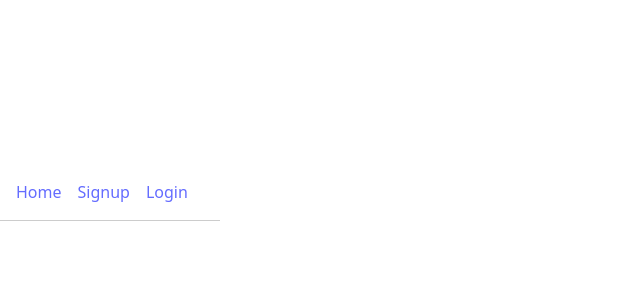
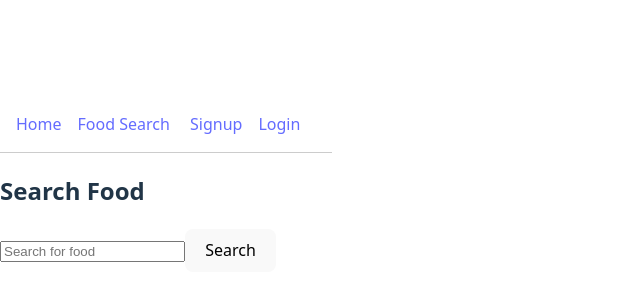
Before and after one commit to Hernerdez/macro_tracker, a React (Vite) app in the folder macro-tracker-frontend/: page /search in a window 1280 px wide. Before the commit this address had no page. Shown: the part 208-508 px from the top of the page, without its empty margins (0-640 px from the left). Built offline with nearby package versions, Linux system fonts and the light colour scheme.

Commit message:
added food search lookup

```diff
--- a/macro-tracker-frontend/src/App.jsx
+++ b/macro-tracker-frontend/src/App.jsx
@@ -5,6 +5,8 @@ import Login from './Login';
 import Dashboard from './Dashboard';
 import ProtectedRoute from './ProtectedRoute';
 import Navbar from './Navbar';
+import FoodSearch from './FoodSearch';
+
 
 function App() {
   return (
@@ -14,6 +16,7 @@ function App() {
         <Route path="/" element={<h1>Welcome to Macro Tracker</h1>} />
         <Route path="/signup" element={<Signup />} />
         <Route path="/login" element={<Login />} />
+        <Route path="/search" element={<FoodSearch />} />
         <Route
           path="/dashboard"
           element={
--- /dev/null
+++ b/macro-tracker-frontend/src/FoodSearch.jsx
@@ -0,0 +1,52 @@
+// src/FoodSearch.jsx
+import { useState } from 'react';
+import axios from 'axios';
+
+function FoodSearch() {
+  const [query, setQuery] = useState('');
+  const [results, setResults] = useState([]);
+  const [error, setError] = useState('');
+
+  const handleSearch = async (e) => {
+    e.preventDefault();
+    setError('');
+    setResults([]);
+
+    try {
+      const res = await axios.get(`https://macro-tracker-api.onrender.com/search-food/`, {
+        params: { query },
+      });
+      setResults(res.data.foods || []);
+    } catch (err) {
+      console.error(err);
+      setError('Failed to fetch food data.');
+    }
+  };
+
+  return (
+    <div>
+      <h2>Search Food</h2>
+      <form onSubmit={handleSearch}>
+        <input
+          type="text"
+          placeholder="Search for food"
+          value={query}
+          onChange={(e) => setQuery(e.target.value)}
+        />
+        <button type="submit">Search</button>
+      </form>
+
+      {error && <p style={{ color: 'red' }}>{error}</p>}
+
+      <ul>
+        {results.map((food) => (
+          <li key={food.fdcId}>
+            <strong>{food.description}</strong> ({food.brandOwner || 'Generic'})
+          </li>
+        ))}
+      </ul>
+    </div>
+  );
+}
+
+export default FoodSearch;
--- a/macro-tracker-frontend/src/Navbar.jsx
+++ b/macro-tracker-frontend/src/Navbar.jsx
@@ -1,4 +1,3 @@
-// src/Navbar.jsx
 import { Link, useNavigate } from 'react-router-dom';
 
 const Navbar = () => {
@@ -13,9 +12,12 @@ const Navbar = () => {
   return (
     <nav style={{ padding: '1rem', borderBottom: '1px solid #ccc' }}>
       <Link to="/" style={{ marginRight: '1rem' }}>Home</Link>
+      <Link to="/search" style={{ marginRight: '1rem' }}>Food Search</Link> {/* ✅ NEW */}
+
       {!token && <Link to="/signup" style={{ marginRight: '1rem' }}>Signup</Link>}
       {!token && <Link to="/login" style={{ marginRight: '1rem' }}>Login</Link>}
       {token && <Link to="/dashboard" style={{ marginRight: '1rem' }}>Dashboard</Link>}
+
       {token && (
         <button onClick={handleLogout} style={{ marginLeft: '1rem' }}>
           Logout
```
Also changed, not shown: 1 other file (tests, documents, lock files or other folders).
